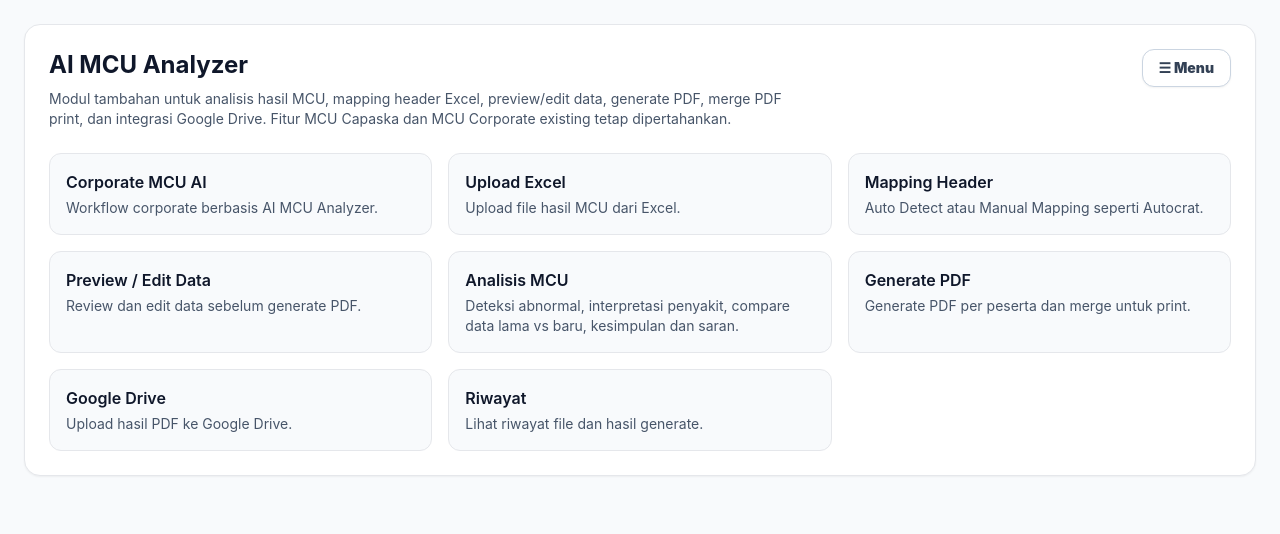
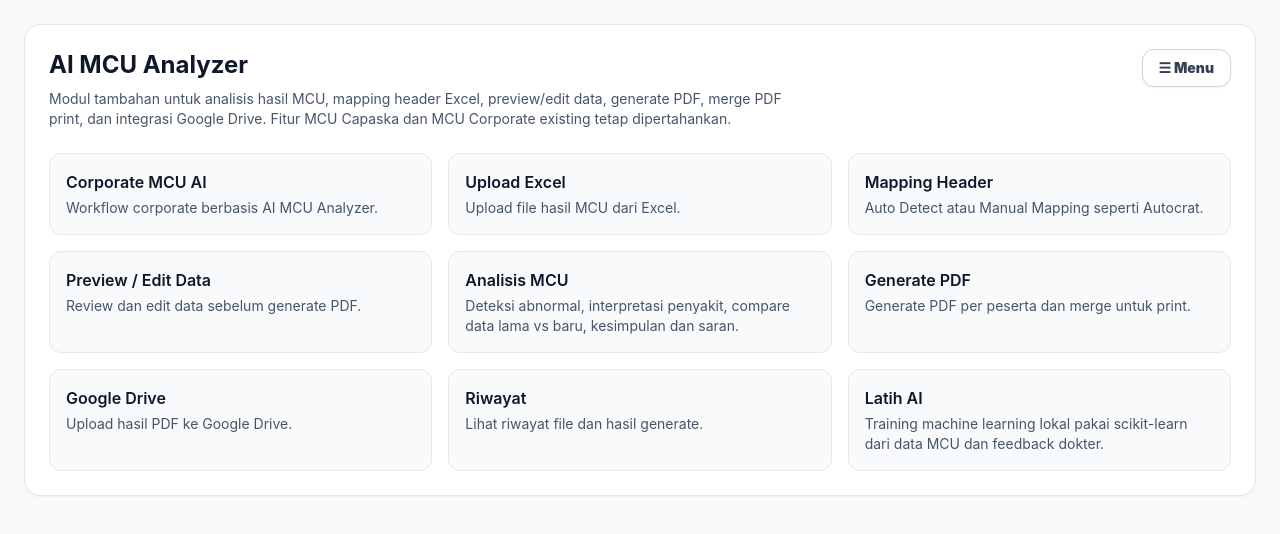
Before and after one commit to xsalsaxcn/mcu_system_nextjs, a Next.js app: page /ai-mcu in a window 1280 px wide. Shown: the top 534 px of the page. Built offline with nearby package versions, Linux system fonts and the light colour scheme.

Commit message:
Update page.tsx

```diff
--- a/app/ai-mcu/page.tsx
+++ b/app/ai-mcu/page.tsx
@@ -41,6 +41,11 @@ const menuItems = [
     href: "/ai-mcu/history",
     desc: "Lihat riwayat file dan hasil generate.",
   },
+  {
+  title: "Latih AI",
+  href: "/ai-mcu/train",
+  desc: "Training machine learning lokal pakai scikit-learn dari data MCU dan feedback dokter.",
+},
 ];
 
 const drawerItems = [
```
